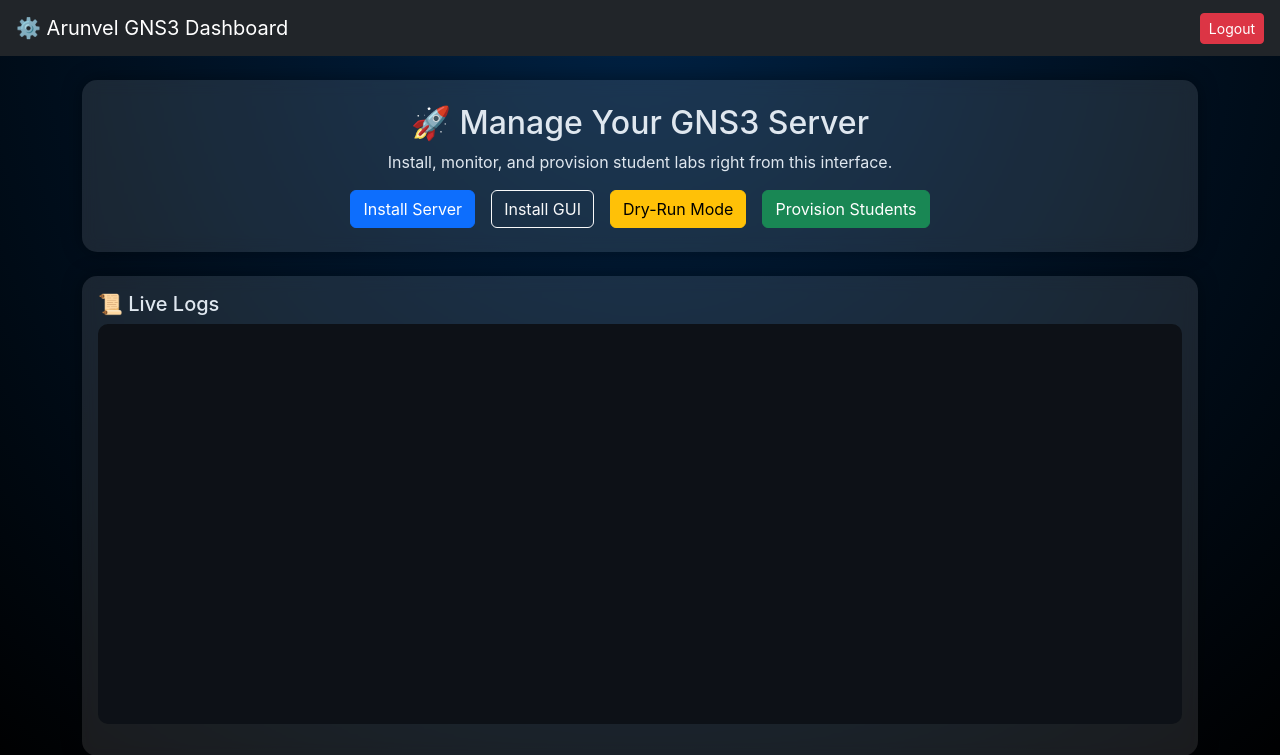
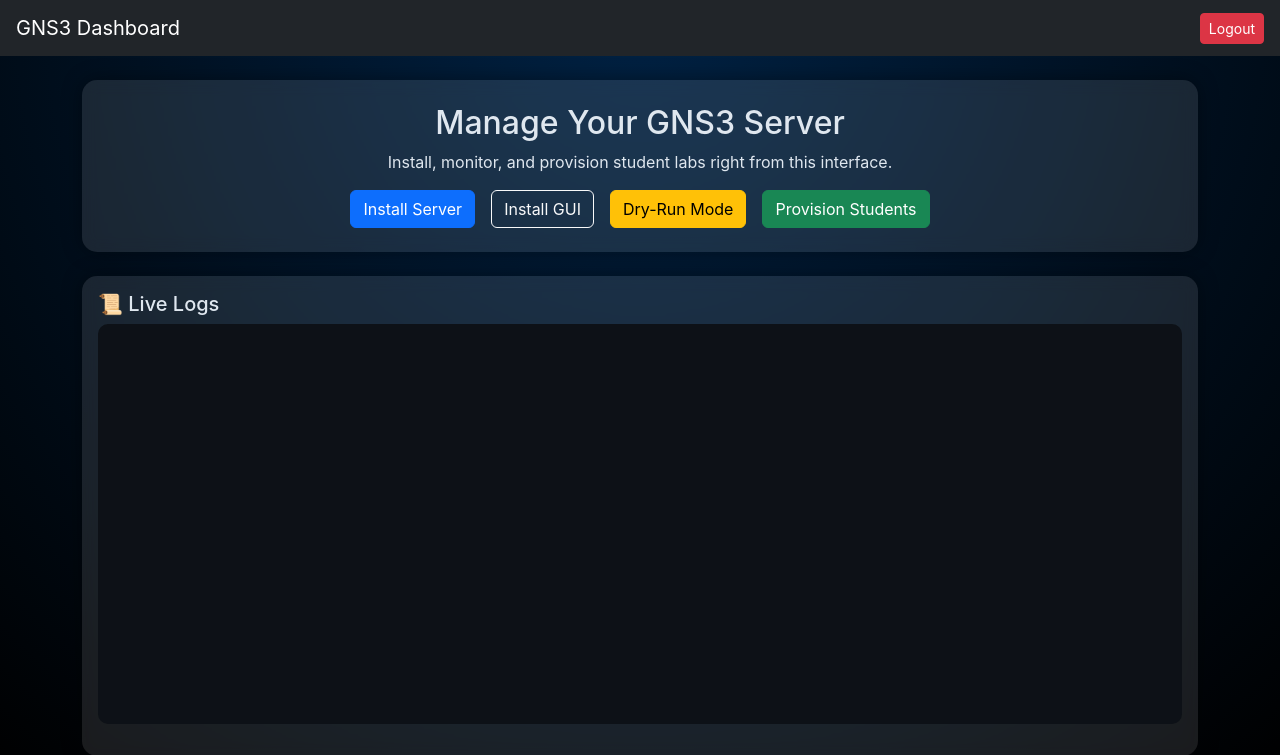
Before and after one commit to arunvel1988/gns3-vm-ui, a Flask app: page / in a window 1280 px wide. Shown: the top 755 px of the page. Run offline with Flask 3, Linux system fonts and the light colour scheme; the visitor is signed in with stand-in values (Sample User, id 1); parts of the project's set-up code (start-up, migrations or seed data) failed here and were passed over.

Commit message:
Update index.html

```diff
--- a/templates/index.html
+++ b/templates/index.html
@@ -3,19 +3,19 @@
 <head>
   <meta charset="utf-8" />
   <meta name="viewport" content="width=device-width,initial-scale=1">
-  <title>Arunvel's GNS3 Dashboard</title>
+  <title>GNS3 Dashboard</title>
   <link href="https://cdn.jsdelivr.net/npm/bootstrap@5.3.2/dist/css/bootstrap.min.css" rel="stylesheet">
   <link rel="stylesheet" href="{{ url_for('static', filename='style.css') }}">
 </head>
 <body>
   <nav class="navbar navbar-dark bg-dark px-3">
-    <span class="navbar-brand">⚙️ Arunvel GNS3 Dashboard</span>
+    <span class="navbar-brand">GNS3 Dashboard</span>
     <div><a href="{{ url_for('logout') }}" class="btn btn-sm btn-danger">Logout</a></div>
   </nav>
 
   <div class="container py-4">
     <div class="glass-card p-4 mb-4 text-center">
-      <h2>🚀 Manage Your GNS3 Server</h2>
+      <h2>Manage Your GNS3 Server</h2>
       <p>Install, monitor, and provision student labs right from this interface.</p>
       <div class="d-flex gap-3 justify-content-center mt-3 flex-wrap">
         <button class="btn btn-primary" onclick="startInstall('server')">Install Server</button>
@@ -38,7 +38,7 @@
   const data = await resp.json();
   const evt = new EventSource(data.stream_url);
   evt.onmessage = e=>{
-    if(e.data==="__FINISHED__"){appendLog("✅ Completed");evt.close();return;}
+    if(e.data==="__FINISHED__"){appendLog("Completed");evt.close();return;}
     appendLog(e.data);
   };
 }
@@ -50,7 +50,7 @@
 async function provision(){
   const resp=await fetch("/provision",{method:"POST"});
   const d=await resp.json();
-  appendLog("👩‍🎓 "+d.msg);
+  appendLog(""+d.msg);
 }
 </script>
 </body>
```
